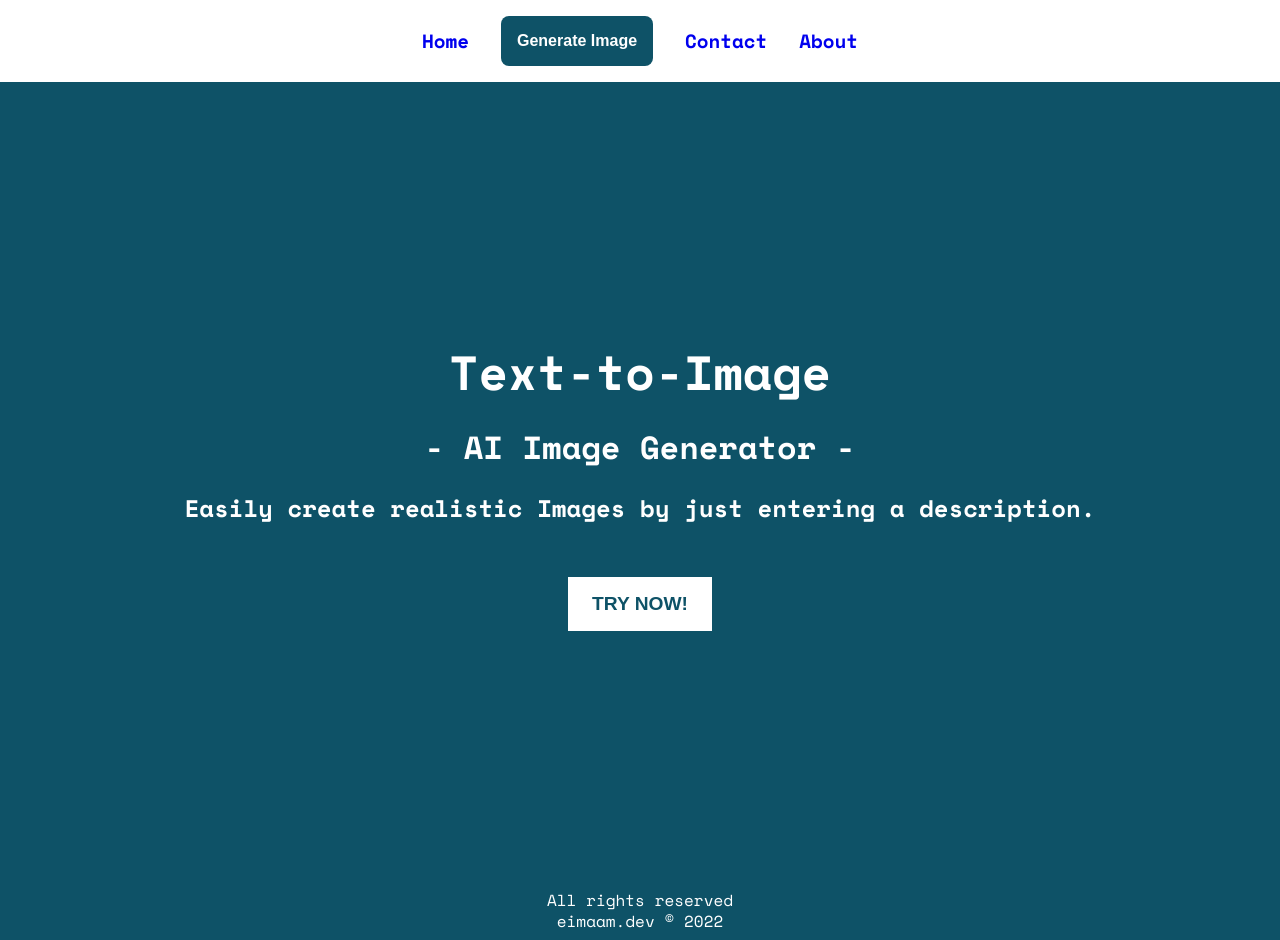
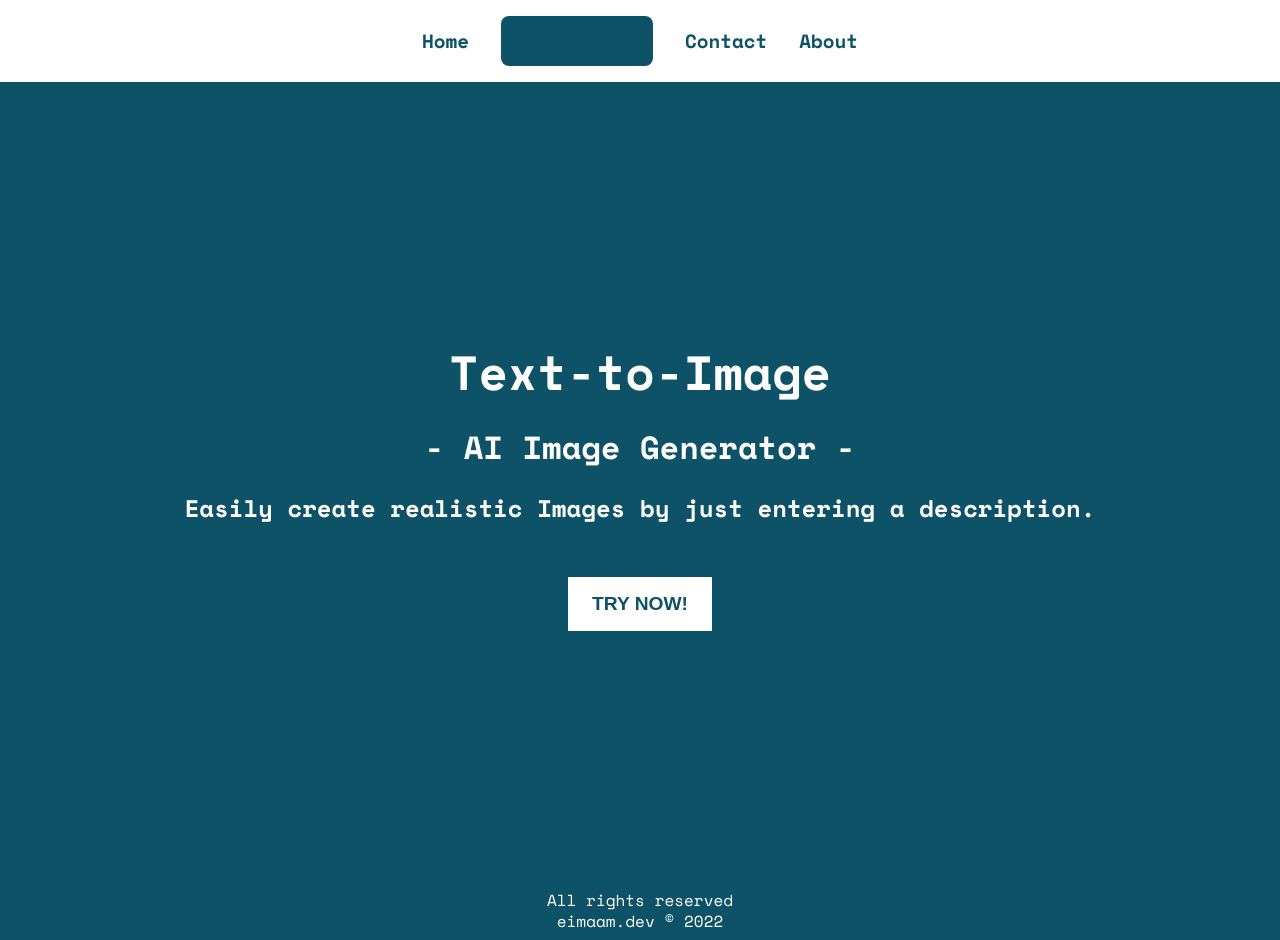
Before and after one commit to sunilgitb/text-to-image-react, a React (Create React App) app: page / in a window 1280 px wide. Built offline with nearby package versions, Linux system fonts and the light colour scheme.

Commit message:
chore: added default color to nav elements to avoid changing by href

```diff
--- a/public/styles/_nav.scss
+++ b/public/styles/_nav.scss
@@ -16,6 +16,7 @@ nav{
         }
 
         li,a{
+            color: $primary;
             font-size: 1.2rem;
             font-weight: bold;
             text-decoration: none;
--- a/public/styles/css/style.css
+++ b/public/styles/css/style.css
@@ -89,6 +89,7 @@ nav ul {
   }
 }
 nav ul li, nav ul button, nav ul a {
+  color: #0e5267;
   font-size: 1.2rem;
   font-weight: bold;
   text-decoration: none;
```
Also changed, not shown: 1 other file (tests, documents, lock files or other folders).
